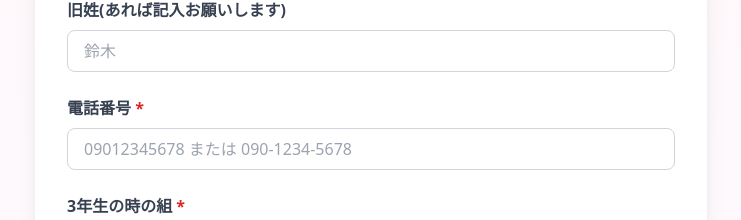
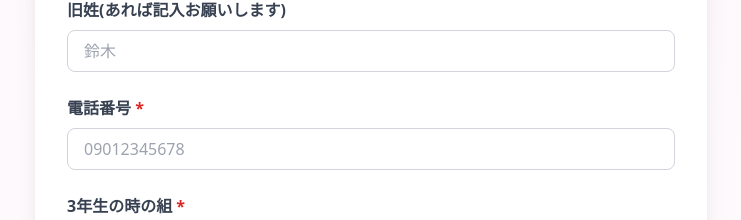
Before and after one commit to Hapiemon/dosokai, a Next.js app: page /form1 in a window 1280 px wide. Shown: the part 979-1199 px from the top of the page, without its empty margins (269-1010 px from the left). Built offline with nearby package versions, Linux system fonts and the light colour scheme; no server answers; the database is empty.

Commit message:
電話番号入力フィールドのプレースホルダーを簡略化

```diff
--- a/app/components/ResponseForm.tsx
+++ b/app/components/ResponseForm.tsx
@@ -278,7 +278,7 @@ export default function ResponseForm({ formId = 'form1' }: ResponseFormProps) {
                 value={formData.phone}
                 onChange={(e) => setFormData({ ...formData, phone: e.target.value })}
                 className="w-full px-3 sm:px-4 py-3 sm:py-2 border border-gray-300 rounded-lg focus:ring-2 focus:ring-pink-500 focus:border-transparent text-base"
-                placeholder="09012345678 または 090-1234-5678"
+                placeholder="09012345678"
               />
             </div>
 
```
